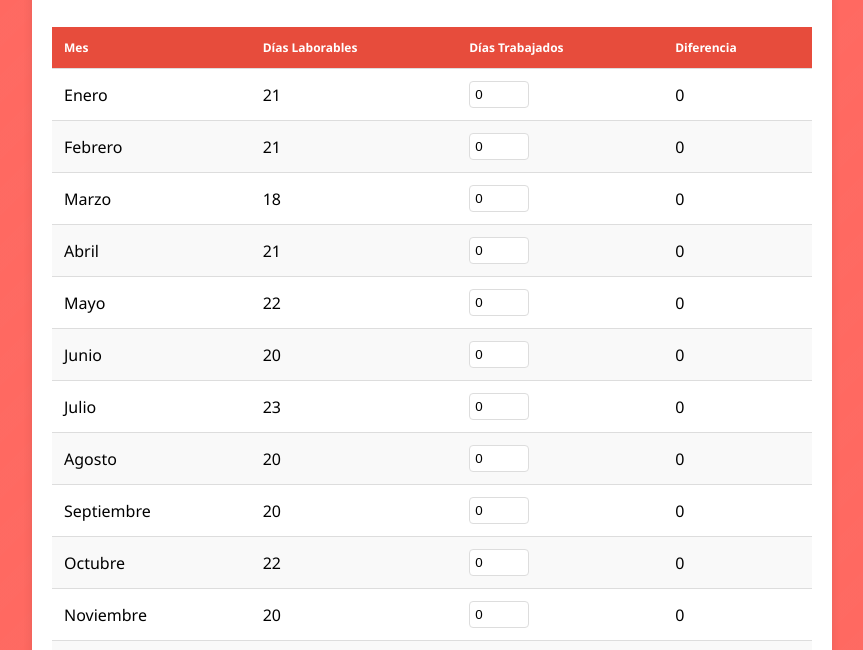
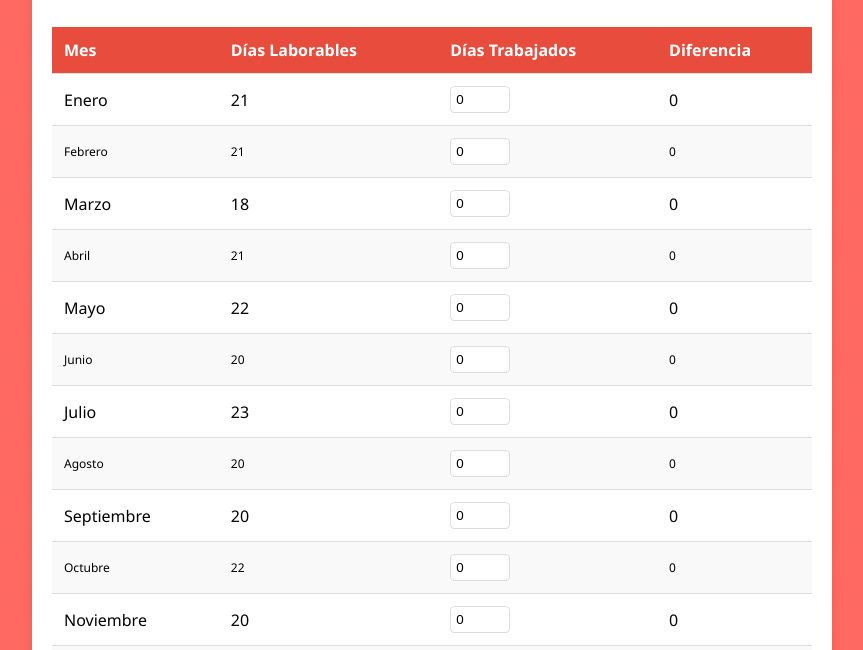
Before and after one commit to Jonh19800208/excesos2024, a plain HTML site: page index.html in a window 1280 px wide. Shown: the part 127-777 px from the top of the page, without its empty margins (208-1071 px from the left). Drawn offline with Linux system fonts and the light colour scheme.

Commit message:
Update index.html

```diff
--- a/index.html
+++ b/index.html
@@ -86,11 +86,12 @@
     th {
         background-color: #e74c3c;
         color: white;
-        font-size:12px
+
     }
 
     tr:nth-child(even) {
         background-color: #f9f9f9;
+        font-size:12px;
     }
 
     .exceso {
```
